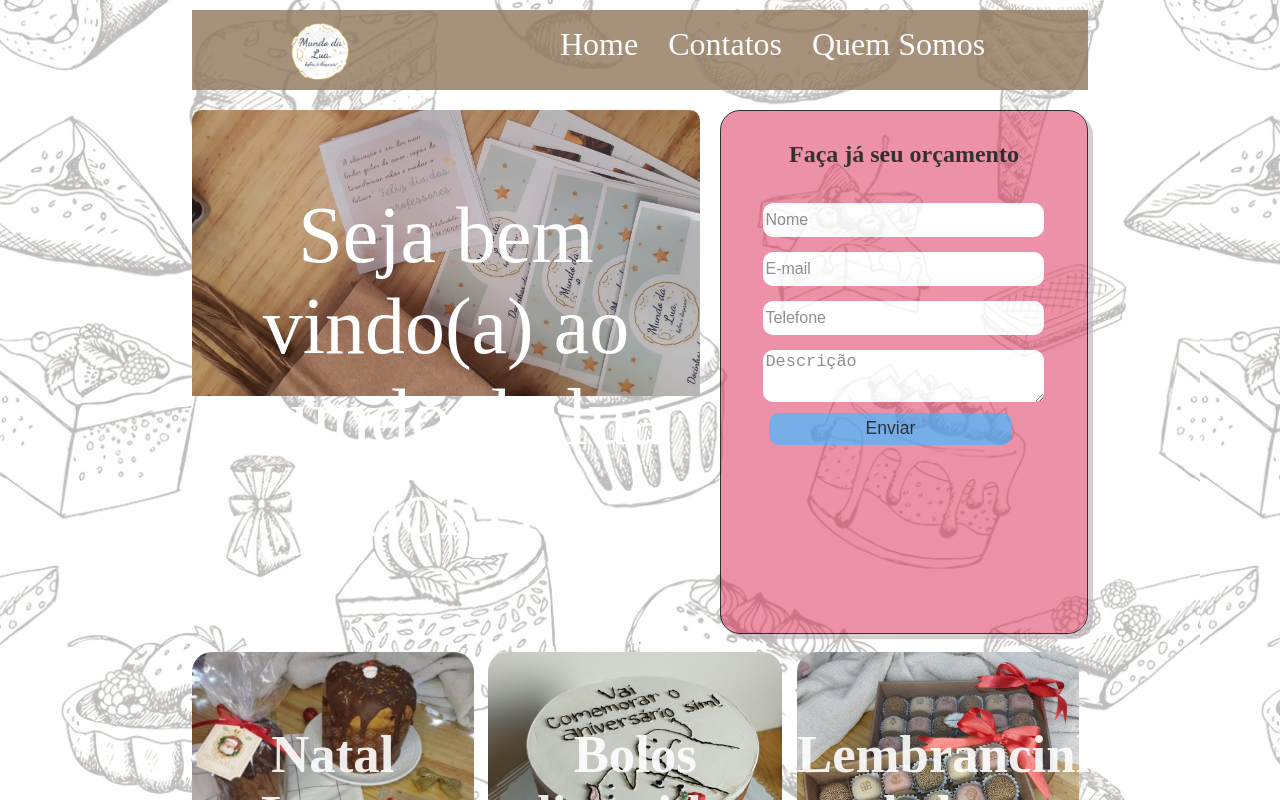
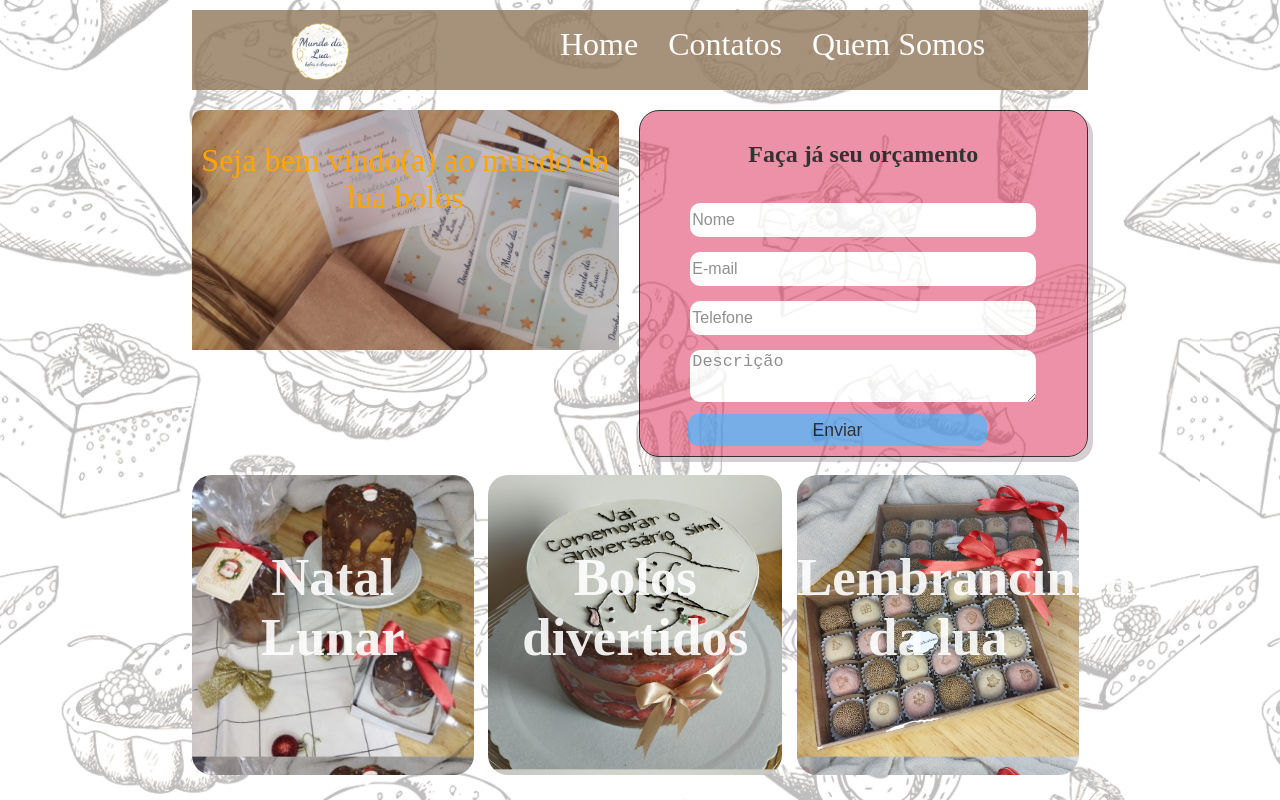
Before and after one commit to ftreitasyuri/mundo-da-lua-bolos, a Next.js app: page / in a window 1280 px wide. Shown: the top 800 px of the page. Built offline with nearby package versions, Linux system fonts and the light colour scheme.

Commit message:
Quinto upload

```diff
--- a/src/styles/Corpo.module.css
+++ b/src/styles/Corpo.module.css
@@ -3,6 +3,7 @@
     /* background-color: rgba(161, 253, 222, 0.254); */
     /* border: solid 2px blue;  */
     /* max-height: 600px; */
+    min-width: 20vw;
 
     /* display: inline-grid; */
     display: grid;
@@ -94,13 +95,13 @@
 
 #descricao{
     min-height: 4vh;
-    max-height: 10vh;
+    /* max-height: 10vh; */
     height: 6vh;
     font-size: 1.3em;
 
-    max-width: 80%;
+    /* max-width: 80%; */
     min-width: 80%;
-    max-height: 50%;
+    /* max-height: 50%; */
 }
 
 /* FIM INPUT */
@@ -145,7 +146,7 @@
 
 } */
 
-@media (min-width: 1304px){
+@media (max-width: 1000px){
 
     #corpoForms{
         grid-template-areas:
@@ -161,12 +162,38 @@
         color: orange;
     }
 
+    #corpoForms{
+        min-width: 60vw;
+    }
+
+
+}
+
+@media (min-width: 1000px){
+
+    #corpoForms{
+        grid-template-areas:
+    'lateralEsquerda lateralDireita ';
+    }
+
+    #lateralDiretia:hover{
+        background-color: #FFF;
+    }
+
+    #destaquePag{
+        font-size: 2em;
+        color: orange;
+    }
+
+    #corpoForms{
+        min-width: 60vw;
+    }
 
 
 }
 
 
-@media (max-width: 900px){
+/* @media (max-width: 900px){
     #corpoForms{
         grid-template-areas:
     'lateralEsquerda'
@@ -184,9 +211,9 @@
     }
 
 
-}
+} */
 
-@media (max-width: 700px){
+@media (max-width: 900px){
     #corpoForms{
         grid-template-areas:
     'lateralEsquerda'
```
